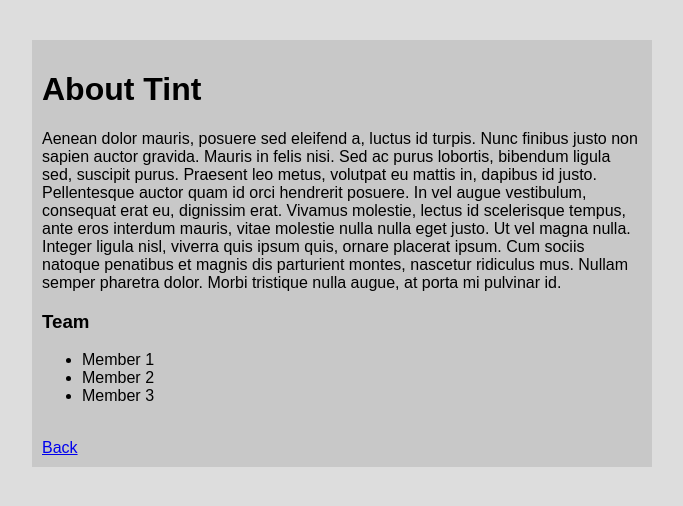
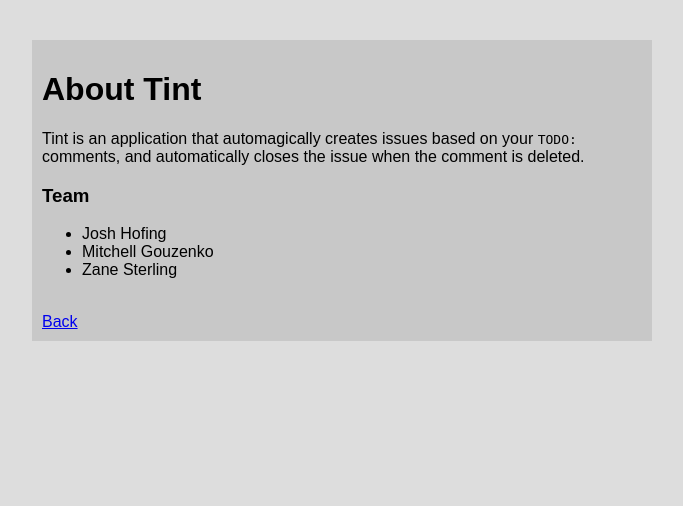
Before and after one commit to zanesterling/tint, a Flask app: page /about in a window 1280 px wide. Shown: the top 506 px of the page, without its empty margins (298-981 px from the left). Run offline with Flask 2, Linux system fonts and the light colour scheme; some libraries are stand-ins or nearby versions.

Commit message:
Fill in team names and app description

```diff
--- a/templates/about.html
+++ b/templates/about.html
@@ -8,14 +8,13 @@
 <body>
 	<div id="container">
 		<h1>About Tint</h1>
-		<!-- TODO add information about app -->
-		<p>Aenean dolor mauris, posuere sed eleifend a, luctus id turpis. Nunc finibus justo non sapien auctor gravida. Mauris in felis nisi. Sed ac purus lobortis, bibendum ligula sed, suscipit purus. Praesent leo metus, volutpat eu mattis in, dapibus id justo. Pellentesque auctor quam id orci hendrerit posuere. In vel augue vestibulum, consequat erat eu, dignissim erat. Vivamus molestie, lectus id scelerisque tempus, ante eros interdum mauris, vitae molestie nulla nulla eget justo. Ut vel magna nulla. Integer ligula nisl, viverra quis ipsum quis, ornare placerat ipsum. Cum sociis natoque penatibus et magnis dis parturient montes, nascetur ridiculus mus. Nullam semper pharetra dolor. Morbi tristique nulla augue, at porta mi pulvinar id.</p>
+		<p>Tint is an application that automagically creates issues based on your <code>TODO:</code> comments, and automatically closes the issue when the comment is deleted.</p>
 		<h3>Team</h3>
-		<!-- TODO add team names, images, roles, integrate with Gravatar or Linkedin -->
+		<!-- TODO add images, roles, integrate with Gravatar or Linkedin -->
 		<ul>
-			<li>Member 1</li>
-			<li>Member 2</li>
-			<li>Member 3</li>
+			<li>Josh Hofing</li>
+			<li>Mitchell Gouzenko</li>
+			<li>Zane Sterling</li>
 		</ul>
 		<br>
 		<a href="/">Back</a>
```
